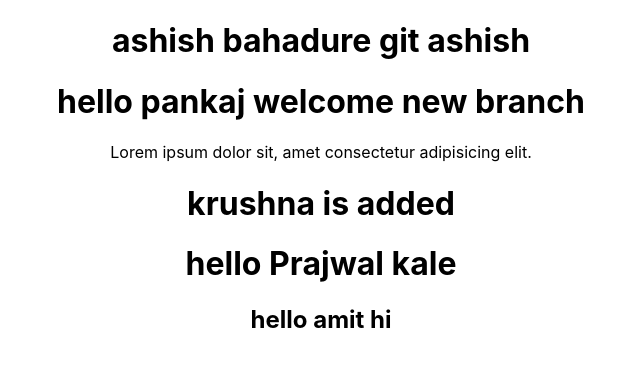
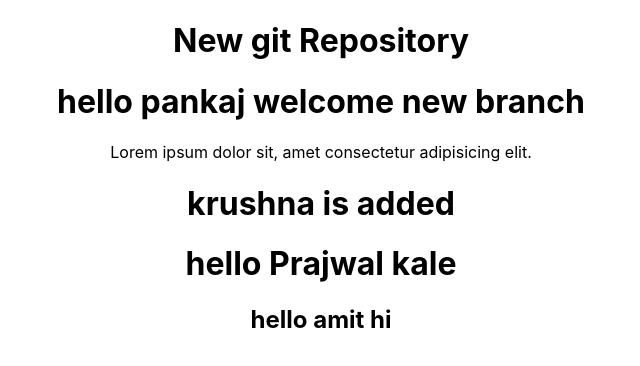
Before and after one commit to KRUSHNA2002/SchoolProject, a React (Create React App) app: page / in a window 1280 px wide. Shown: the top 366 px of the page, without its empty margins (319-959 px from the left). Built offline with nearby package versions, Linux system fonts and the light colour scheme.

Commit message:
amit added

```diff
--- a/src/App.js
+++ b/src/App.js
@@ -3,7 +3,7 @@
 function App() {
   return (
     <div className="App">
-      <h1>ashish bahadure git ashish </h1>
+      <h1>New git Repository</h1>
       <h1>hello pankaj welcome new branch</h1>
       <p>Lorem ipsum dolor sit, amet consectetur adipisicing elit.</p>
       <h1>krushna is added</h1>
```
